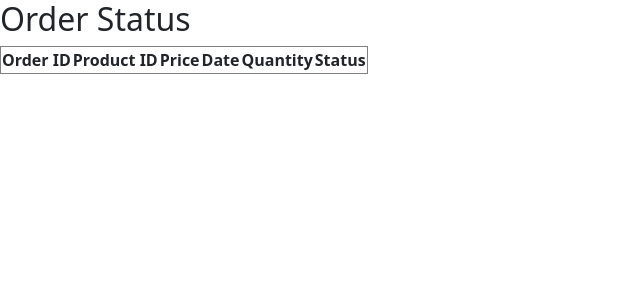
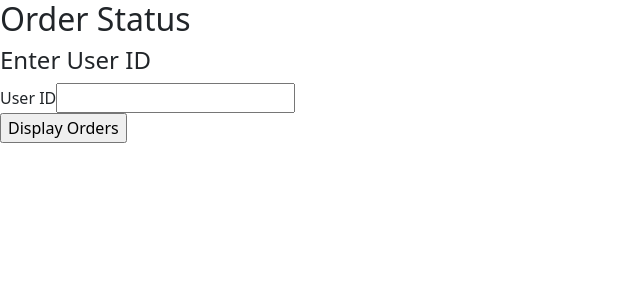
Before and after one commit to TCS-19-7-21-CapstoneGroup17/capstone, an Angular app in the folder Frontend/GroceryStore/: page /userOrderStatus in a window 1280 px wide. Before the commit this address led to /employeeSignin/userOrderStatus. Shown: the top 300 px of the page, without its empty margins (0-640 px from the left). Built offline with nearby package versions, Linux system fonts and the light colour scheme; no server answers.

Commit message:
successfully shows table of order history

```diff
--- a/Frontend/GroceryStore/src/app/app-routing.module.ts
+++ b/Frontend/GroceryStore/src/app/app-routing.module.ts
@@ -7,7 +7,7 @@ import { OrderStatusComponent } from './user/order-status/order-status.component
 const routes: Routes = [
   {path:"dashboard/:empId",component:EmployeeComponent},
   {path:"employeeSignin", component:SignInComponent},
-  {path:":userId/userOrderStatus", component:OrderStatusComponent},
+  {path:"userOrderStatus", component:OrderStatusComponent},
   //should be set to home or index page
   {path:"", redirectTo:"employeeSignin",pathMatch:"prefix"}
 ];
--- a/Frontend/GroceryStore/src/app/employee/user.service.ts
+++ b/Frontend/GroceryStore/src/app/employee/user.service.ts
@@ -173,7 +173,8 @@ export class UserService {
     return this.http.get<Order>(URL)
   }
 
-  getOrderHistory():Observable<any> {
-    return this.http.get("http://localhost:9090/api/user/:userId/orderStatus");
+  getOrderHistory(userId:number):Observable<any> {
+    return this.http.post("http://localhost:9090/api/user/orderStatus/", userId);
   }
+
 }
--- a/Frontend/GroceryStore/src/app/user/order-status/order-status.component.html
+++ b/Frontend/GroceryStore/src/app/user/order-status/order-status.component.html
@@ -1,5 +1,11 @@
 <div>
     <h2>Order Status</h2>
+    <form [formGroup]="userIDform" (ngSubmit)="displayOrders()">
+        <h4>Enter User ID</h4>
+        <label>User ID</label>
+        <input type="text" formControlName="userId"/><br/>
+        <input type="submit" value="Display Orders"/>
+    </form>
     <div id="orderTable">
     </div>
 </div>
--- a/Frontend/GroceryStore/src/app/user/order-status/order-status.component.ts
+++ b/Frontend/GroceryStore/src/app/user/order-status/order-status.component.ts
@@ -1,4 +1,6 @@
 import { Component, OnInit } from '@angular/core';
+import { FormControl, FormGroup } from '@angular/forms';
+import { Order } from 'src/app/user/order';
 import { UserService } from 'src/app/employee/user.service';
 
 @Component({
@@ -8,22 +10,32 @@ import { UserService } from 'src/app/employee/user.service';
 })
 export class OrderStatusComponent implements OnInit {
 
-  constructor(public user_service:UserService) { }
-
+  userIDform = new FormGroup({
+  userId:new FormControl(),
+  });
+  orderHistoryArray = [];
   tableContent = "";
   tableStart = "<table border=\"1\"><tr><th>Order ID</th><th>Product ID</th><th>Price</th><th>Date</th><th>Quantity</th><th>Status</th></tr>";
   tableEnd = "</table>"
 
+  constructor(public user_service:UserService) { }
+
   ngOnInit(): void {
-    this.user_service.getOrderHistory().
-    subscribe(result => {
-      console.log(result);
-      result.forEach((element: { _id: number; productId: number; price: number; date: string; quantity: number; status: string; }) => {
-        this.tableContent += "<tr><td>"+ element._id +"</td><td>"+ element.productId +"</td><td>"+ element.price +"</td><td>"+ element.date +"</td><td>"+ element.quantity +"</td><td>"+ element.status +"</td></tr>";
-      })
-    },
-    error =>console.log(error));
-    document.getElementById("orderTable")!.innerHTML+= this.tableStart + this.tableContent + this.tableEnd;
+
   }
-
+  displayOrders(){
+    let userId = this.userIDform.value;
+    this.user_service.getOrderHistory(userId).
+      subscribe(result => {
+        this.orderHistoryArray = result;
+        console.log(this.orderHistoryArray);
+        this.orderHistoryArray.forEach((element: Order) => {
+          console.log("loop")
+          this.tableContent += "<tr><td>"+ element._id +"</td><td>"+ element.productId +"</td><td>"+ element.price +"</td><td>"+ element.date +"</td><td>"+ element.quantity +"</td><td>"+ element.status +"</td></tr>";
+          console.log(this.tableContent);
+        })
+      document.getElementById("orderTable")!.innerHTML+= this.tableStart + this.tableContent + this.tableEnd;
+      },
+      error =>console.log(error));
+  }
 }
--- /dev/null
+++ b/Frontend/GroceryStore/src/app/user/order.ts
@@ -0,0 +1,8 @@
+export interface Order {
+    _id: number;
+    productId: number;
+    price: number;
+    date: string;
+    quantity: number;
+    status: string;
+}
```
Also changed, not shown: 2 other files (tests, documents, lock files or other folders).
